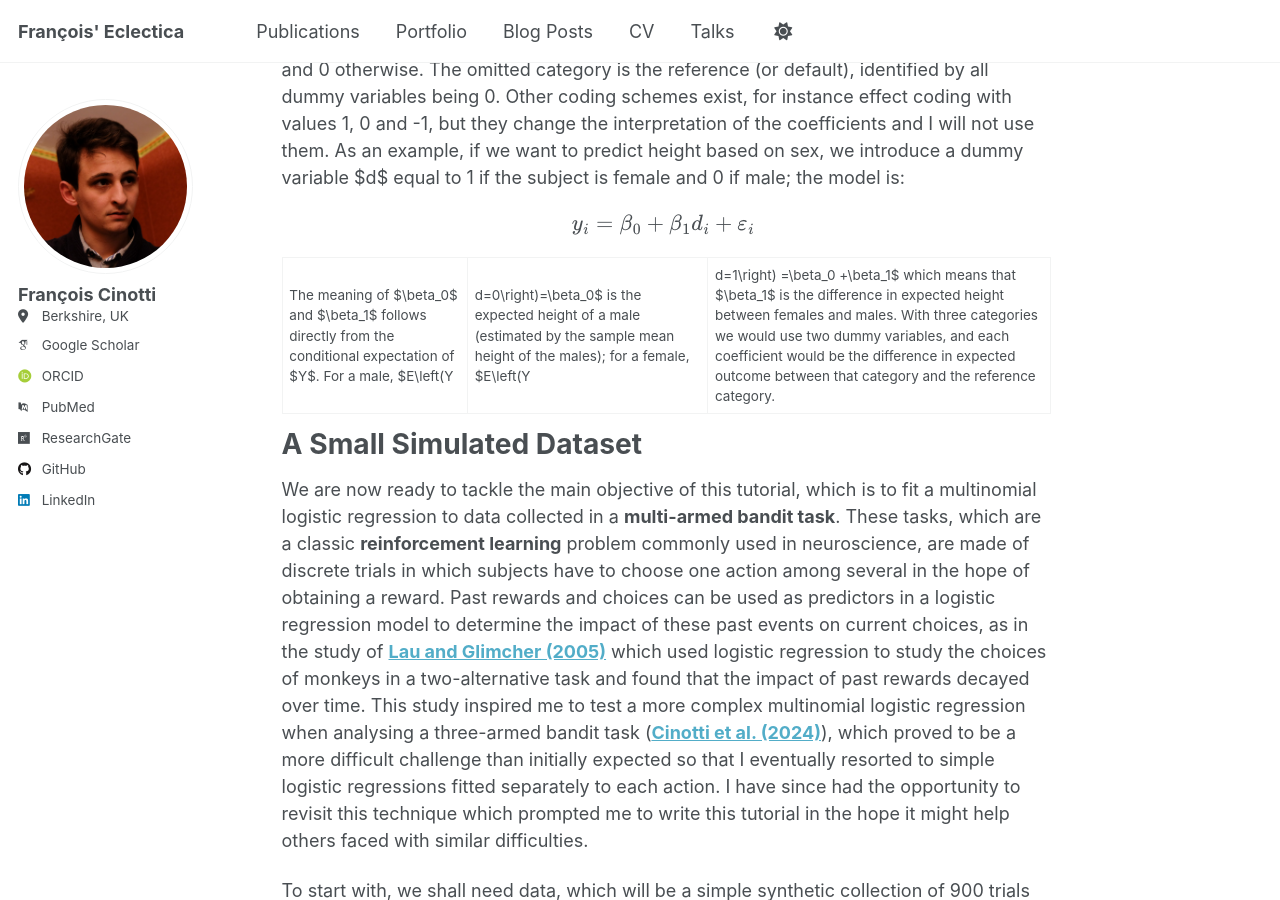
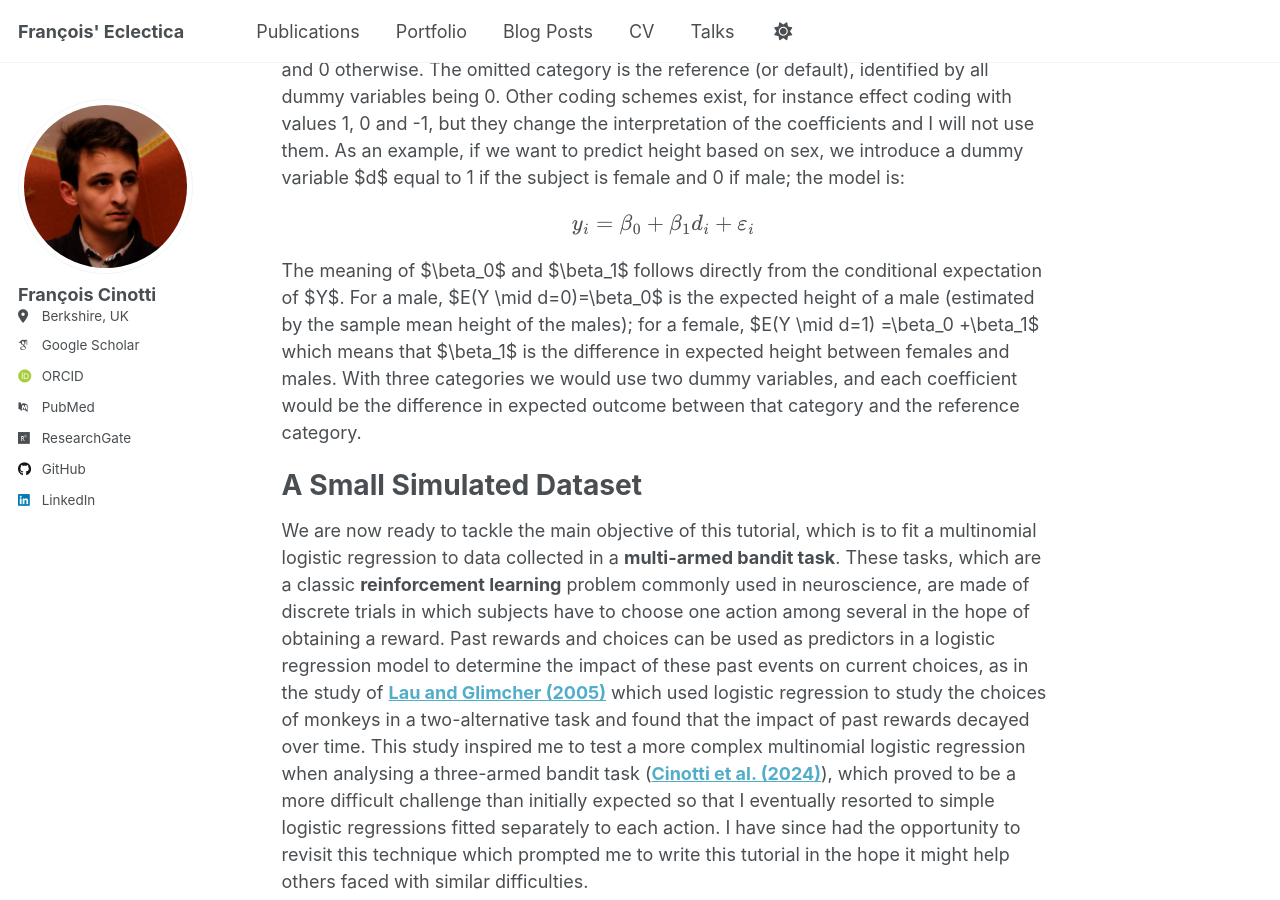
Before and after one commit to frct/frct.github.io, a Jekyll site: the page built from _posts/2026-09-22-Multinomial_Logistic_Regression.md, in a window 1280 px wide and 900 px high, scrolled down 2858 px. Built offline with Jekyll 4.4.1, drawn with Linux system fonts in a browser that asks for light colours; some web fonts are replaced; a script that is not in the unit is left out.

Commit message:
Enhance explanation of dummy coding in regression
Clarified the explanation of dummy coding and its application in multinomial logistic regression. Added context regarding the meaning of coefficients in the regression model.

```diff
--- a/_posts/2026-09-22-Multinomial_Logistic_Regression.md
+++ b/_posts/2026-09-22-Multinomial_Logistic_Regression.md
@@ -54,7 +54,7 @@ I've explained how to deal with nominal dependent variables, now comes the turn
 
  $$ y_i =\beta_0 +\beta_1 d_i +\varepsilon_{i\;} $$
 
-The meaning of $\beta_0$ and $\beta_1$ follows directly from the conditional expectation of $Y$. For a male, $E\left(Y|d=0\right)=\beta_0$ is the expected height of a male (estimated by the sample mean height of the males); for a female, $E\left(Y|d=1\right) =\beta_0 +\beta_1$ which means that $\beta_1$ is the difference in expected height between females and males. With three categories we would use two dummy variables, and each coefficient would be the difference in expected outcome between that category and the reference category.
+The meaning of $\beta_0$ and $\beta_1$ follows directly from the conditional expectation of $Y$. For a male, $E(Y \mid d=0)=\beta_0$ is the expected height of a male (estimated by the sample mean height of the males); for a female, $E(Y \mid d=1) =\beta_0 +\beta_1$ which means that $\beta_1$ is the difference in expected height between females and males. With three categories we would use two dummy variables, and each coefficient would be the difference in expected outcome between that category and the reference category.
 
 # A Small Simulated Dataset
 
```
